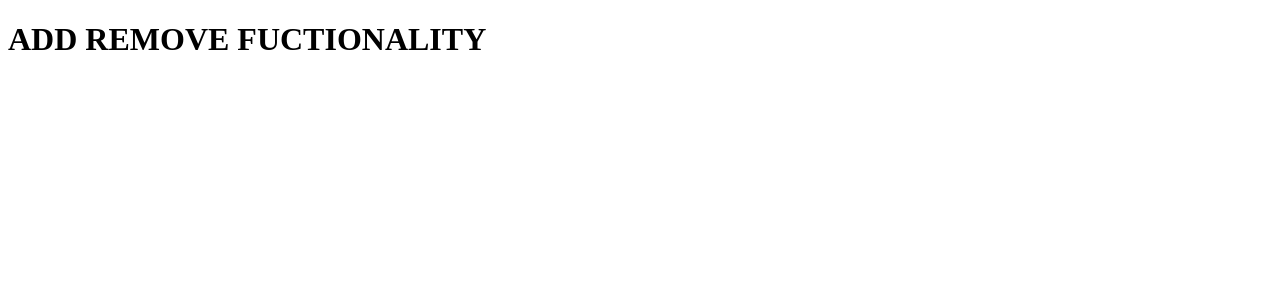
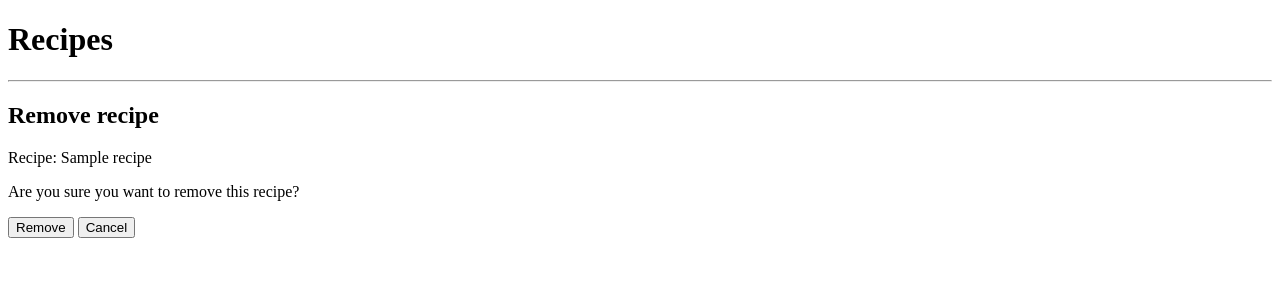
Before and after one commit to dopamiini/recipes, a Flask app: template templates/remove_recipe.html in a window 1280 px wide. Shown: the top 300 px of the page. Run offline with Flask 3, Linux system fonts and the light colour scheme; the template is opened without the code that fills it: most values are stand-ins (such as "Sample title", 1, 10 or a date in 2020).

Commit message:
Added remove recipe functionality.

```diff
--- a/app.py
+++ b/app.py
@@ -333,3 +333,32 @@ def update_recipe():
     session["message_type"] = "success"
 
     return redirect("/recipe/" + str(recipe_id))
+
+
+@app.route("/remove_recipe/<int:recipe_id>", methods=["GET", "POST"])
+def remove_recipe(recipe_id):
+    """Removes recipe. Validates and verifies user, then displays a delete confirmation page."""
+    require_login()
+
+    recipe = recipes.get_recipe(recipe_id)
+
+    if not recipe:
+        abort(404)
+
+    if recipe["user_id"] != session.get("user_id"):
+        abort(403)
+
+    if request.method == "GET":
+        return render_template(
+            "remove_recipe.html",
+            recipe=recipe,
+        )
+
+    if request.method == "POST":
+        check_csrf()
+
+        if "remove" in request.form:
+            recipes.remove_recipe(recipe_id)
+            return redirect("/")
+
+    return redirect("/recipe/" + str(recipe_id))
--- a/templates/remove_recipe.html
+++ b/templates/remove_recipe.html
@@ -2,11 +2,21 @@
 <html lang="en">
 
 <head>
-  <title>Edit recipe</title>
+  <title>Remove recipe</title>
   <link rel="stylesheet" href="{{ url_for('static', filename='css/main.css') }}">
 </head>
 
 <body>
-<h1>ADD REMOVE FUCTIONALITY</h1>
+  <h1>Recipes</h1>
+  <hr>
+  <h2>Remove recipe</h2>
+  <p>Recipe: {{ recipe.title }}</p>
+  <p>Are you sure you want to remove this recipe?</p>
+  <form action="/remove_recipe/{{ recipe.id }}" method="POST">
+    <input type="hidden" name="csrf_token" value="{{ session.csrf_token }}">
+    <input type="submit" name="remove" value="Remove">
+    <input type="submit" name="back" value="Cancel">
+  </form>
 </body>
+
 </html>
```
Also changed, not shown: recipes.py (+7 -0 lines), .github/workflows/pylint.yml.
